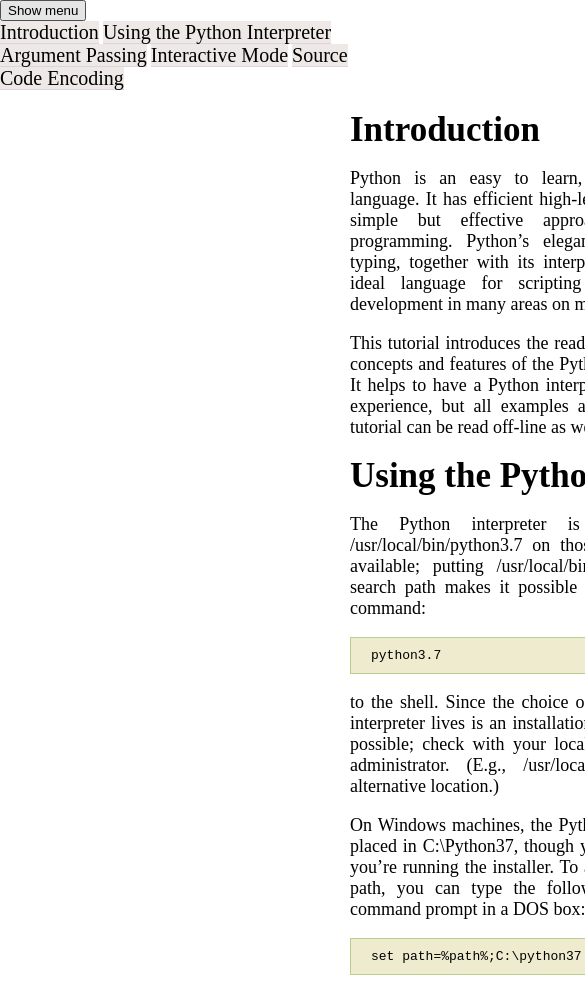
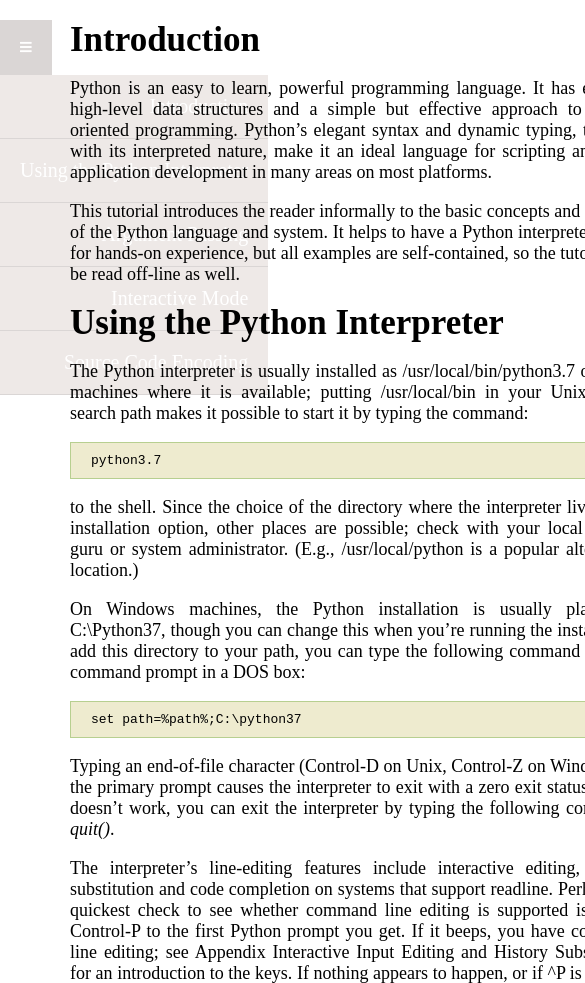
Before and after one commit to YongminK/technical-documentation-page, a plain HTML site: page index.html in a window 390 px wide. Shown: the top 983 px of the page, 585 px wide, since content can reach past the window. Drawn offline with Linux system fonts and the light colour scheme.

Commit message:
update media
Add dropdown menu. Need some fix.

```diff
--- a/index.html
+++ b/index.html
@@ -5,6 +5,7 @@
      <title>The Python Tutorial</title>
      <link rel="stylesheet" href="main.css">
      <meta name="viewport" content="width=device-width"/>
+     <link rel="stylesheet" href="https://use.fontawesome.com/releases/v5.7.0/css/all.css" crossorigin="anonymous">
 </head>
 <body>
      <nav id="navbar">
@@ -16,8 +17,8 @@
           <a href="#Source_Code_Encoding" class="nav-link">Source Code Encoding</a>
      </nav>
      <div id="nav-dropdown">
-          <button id="nav-button">Show menu</button>
-          <div class="dropdown">
+          <button id="nav-button"><i class="fas fa-bars"></i></button>
+          <div id="dropdown">
                <a href="#Introduction" class="nav-link">Introduction</a>
                <a href="#Using_the_Python_Interpreter" class="nav-link">Using the Python Interpreter</a>
                <a href="#Argument_Passing" class="nav-link">Argument Passing</a>
--- a/main.css
+++ b/main.css
@@ -53,7 +53,7 @@ body{
 	text-decoration: none;
 	color: #19499D;
 }
-@media (min-width: 800px){
+@media (min-width: 799px){
 	#nav-dropdown{
 		display: none;
 	}
@@ -63,5 +63,36 @@ body{
 	#navbar{
 		display: none;
 	}
-
+	#nav-button {
+	    background-color: #DAD6D5;
+	    color: white;
+	    border: none;
+	    cursor: pointer;
+	    padding:20px;
+	    margin-top:20px;
+	}
+	#nav-dropdown {
+	    position: fixed;
+	}
+	#dropdown {
+	    display: none;
+	    background-color: black;
+	    min-width: 200px;
+	}
+	#dropdown a {
+	    color: white;
+	    padding: 20px;
+	    text-decoration: none;
+	    display: block;
+	}
+	#nav-dropdown:hover #dropdown {
+	    display: block;
+	}
+	#main-doc{
+		padding: 20px 10px 20px 20px;
+		left: 50px;
+	}
+	#main-doc p{
+		padding-right: 5%;
+	}
 }
```
